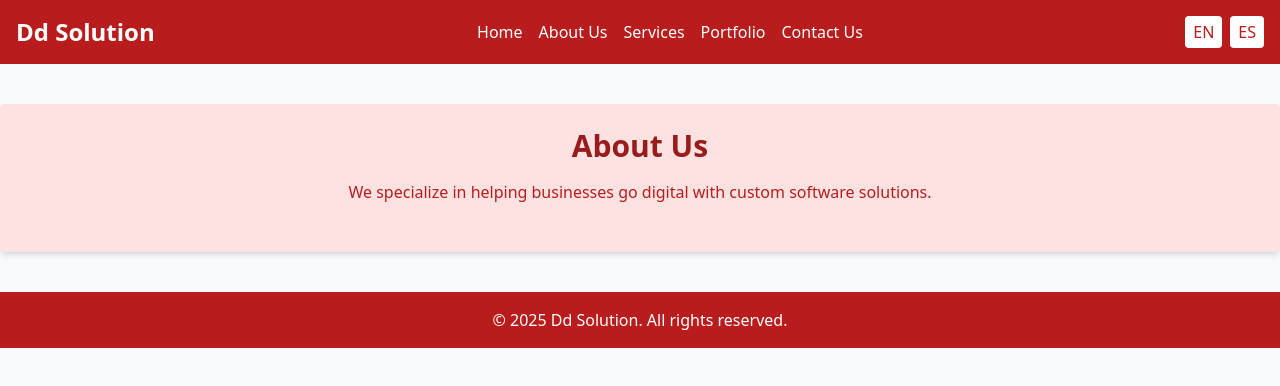
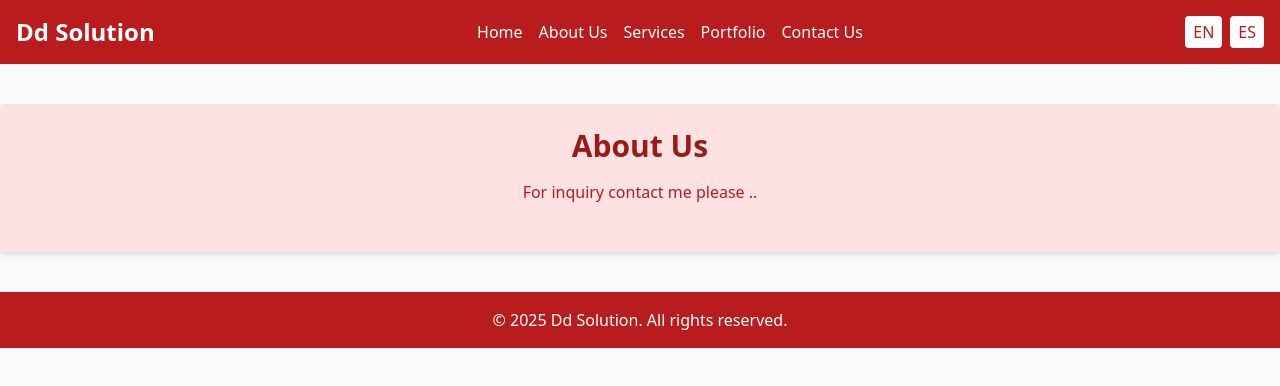
Before and after one commit to fdeddys/dd-solution, a plain HTML site: page about.html in a window 1280 px wide. Drawn offline with nearby package versions, Linux system fonts and the light colour scheme.

Commit message:
Update about.html

```diff
--- a/about.html
+++ b/about.html
@@ -21,7 +21,7 @@
     </h4>
     <p class="text-red-700 mb-6" data-en="We specialize in helping businesses go digital with custom software solutions."
        data-es="Nos especializamos en ayudar a las empresas a digitalizarse con soluciones personalizadas.">
-        We specialize in helping businesses go digital with custom software solutions.
+        For inquiry contact me please ..
     </p>
 </div>
 
```
